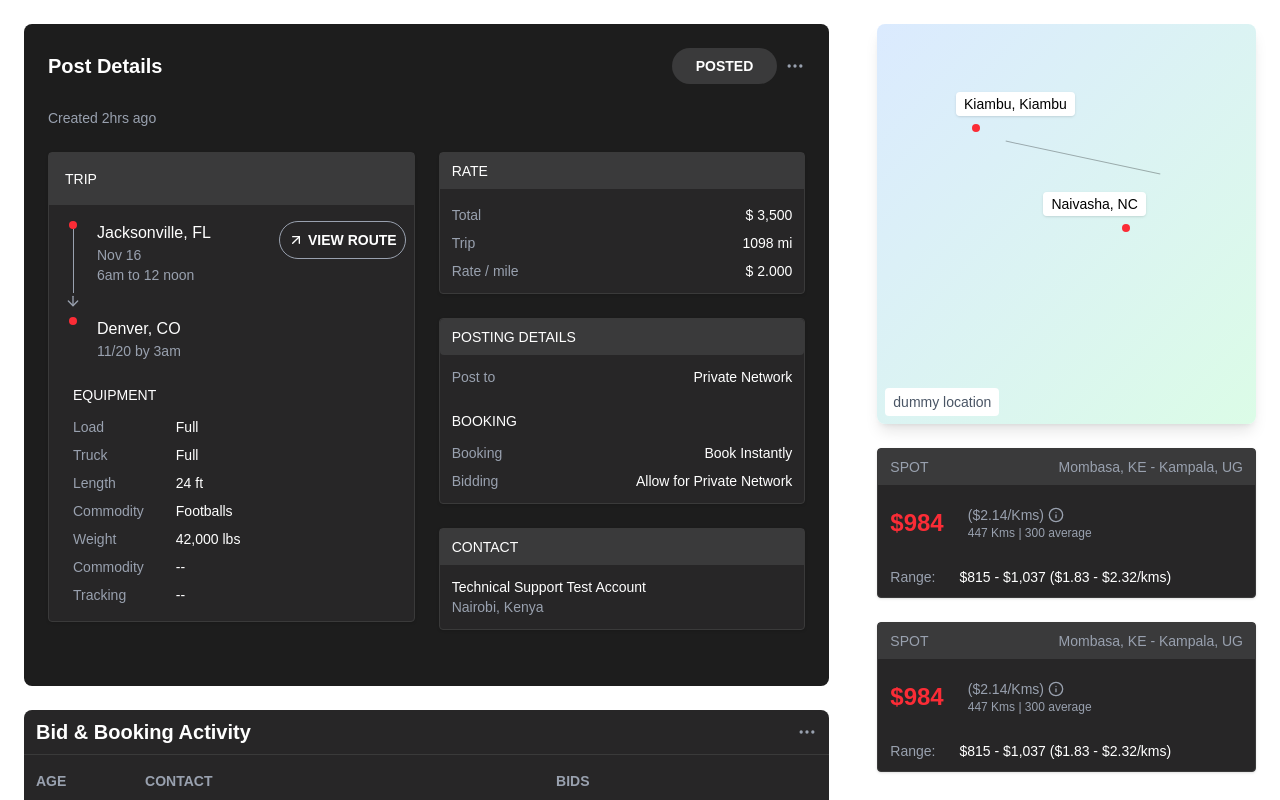
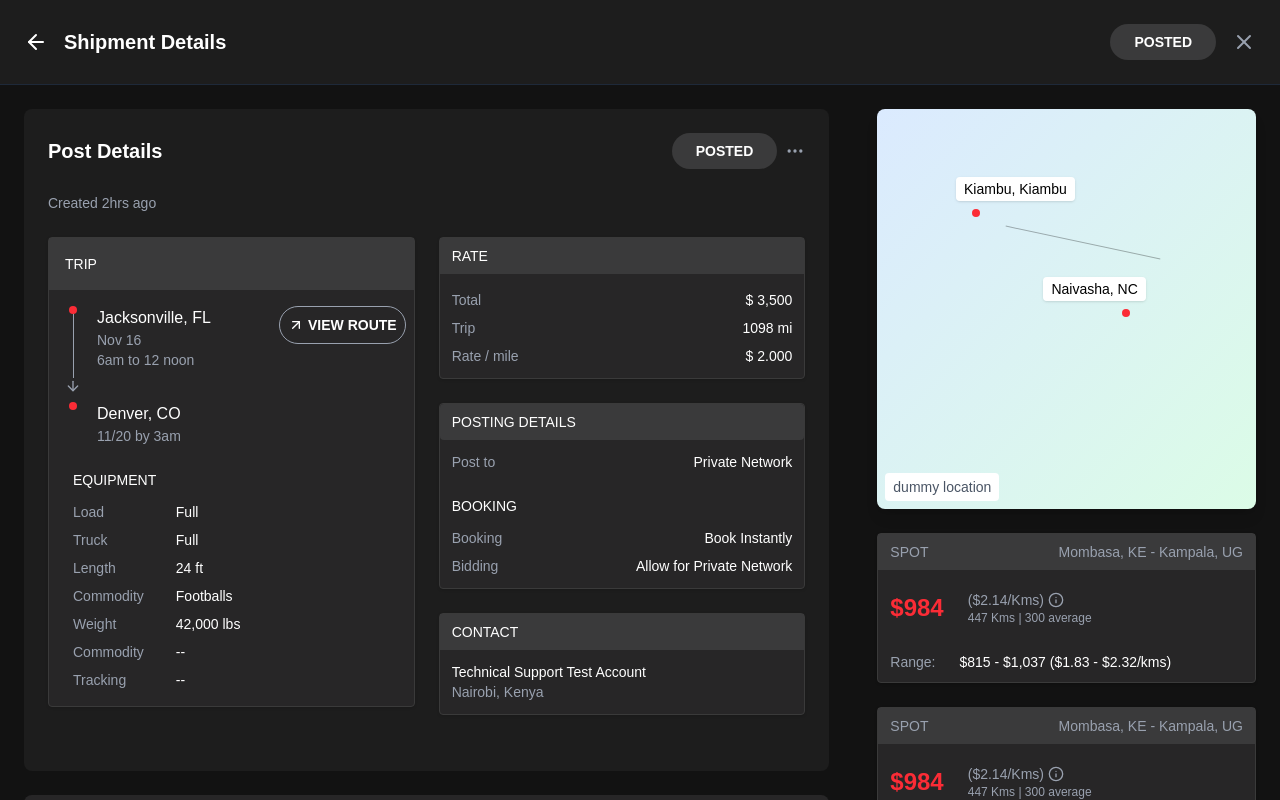
Before and after one commit to mwaijohn/apexloads, a Next.js app: page / in a window 1280 px wide. Shown: the top 800 px of the page. Built offline with nearby package versions, Linux system fonts and the light colour scheme.

Commit message:
added shipment details section

```diff
--- a/src/app/components/FreightBookingInterface.tsx
+++ b/src/app/components/FreightBookingInterface.tsx
@@ -7,10 +7,12 @@ import ContactCard from './postdetails/ContactCard';
 import MapCard from './postdetails/MapCard';
 import SpotCard from './mapsection/SpotCard';
 import BidAndBookingActivityCard from './postdetails/BidAndBookingActivityCard';
+import ShipMentDetailsHeader from './ShipMentDetailsHeader';
 
 export default function FreightBookingInterface() {
   return (
-    <div className="text-white min-h-screen">
+    <div className="text-white min-h-screen bg-[#121212]">
+      <ShipMentDetailsHeader />
       <div className="flex flex-col lg:flex-row">
         {/* Left Panel */}
         <div className="w-full lg:w-2/3 p-4 md:p-6 space-y-4 md:space-y-6">
--- /dev/null
+++ b/src/app/components/ShipMentDetailsHeader.tsx
@@ -0,0 +1,21 @@
+import React from 'react';
+import { X, ArrowLeft } from 'lucide-react';
+
+const ShipMentDetailsHeader = () => {
+    return (
+        <div className="flex items-center justify-between p-6 border-b border-gray-800 bg-[#1d1d1d]">
+            <div className="flex items-center gap-4">
+                <ArrowLeft className="w-6 h-6 cursor-pointer hover:text-gray-300" />
+                <h1 className="text-xl font-semibold">Shipment Details</h1>
+            </div>
+            <div className="flex items-center gap-4">
+                <span className="bg-[#3a3a3b] px-6 py-2 rounded-full text-xs md:text-sm font-bold">POSTED</span>
+                <button className="text-gray-400 hover:text-white">
+                    <X className="w-6 h-6" />
+                </button>
+            </div>
+        </div>
+    )
+}
+
+export default ShipMentDetailsHeader
```
Also changed, not shown: 1 other file (tests, documents, lock files or other folders).
